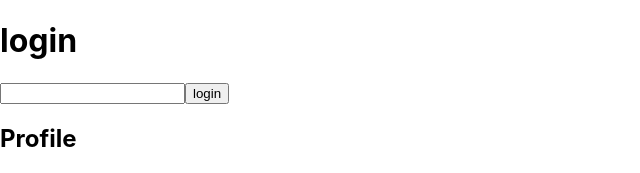
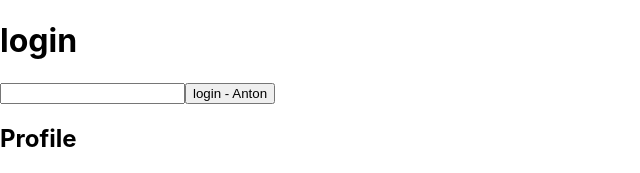
Before and after one commit to safronman/test_git2, a React (Create React App) app: page / in a window 1280 px wide. Shown: the top 173 px of the page, without its empty margins (0-640 px from the left). Built offline with nearby package versions, Linux system fonts and the light colour scheme.

Commit message:
name btn

```diff
--- a/src/App.js
+++ b/src/App.js
@@ -8,7 +8,7 @@ function App() {
         <h1>login</h1>
         <form action="">
           <input type="text" />
-          <button>login</button>
+          <button>login - Anton</button>
         </form>
       </div>
       <div>
```
